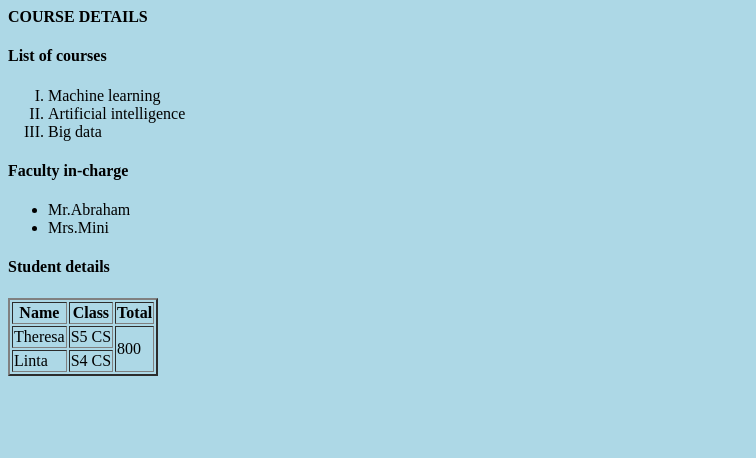
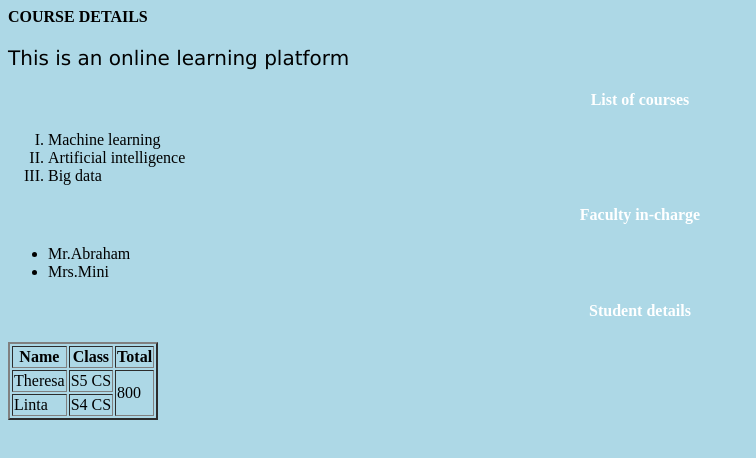
Before and after one commit to mirzabenny/mirzabenny.github.io, a plain HTML site: page index.html in a window 1280 px wide. Shown: the whole page, without its empty margins (0-756 px from the left). Drawn offline with Linux system fonts and the light colour scheme.

Commit message:
Update index.html

```diff
--- a/index.html
+++ b/index.html
@@ -6,7 +6,7 @@ body {
   background-color: lightblue;
 }
 
-h1 {
+h4 {
   color: white;
   text-align: center;
 }
@@ -18,6 +18,7 @@ p {
 </style>
   </head>
   <body bgcolor="pink">
+    <p>This is an online learning platform</p>
 
     <h4>List of courses</h4>
     <ol  type="I">
```
